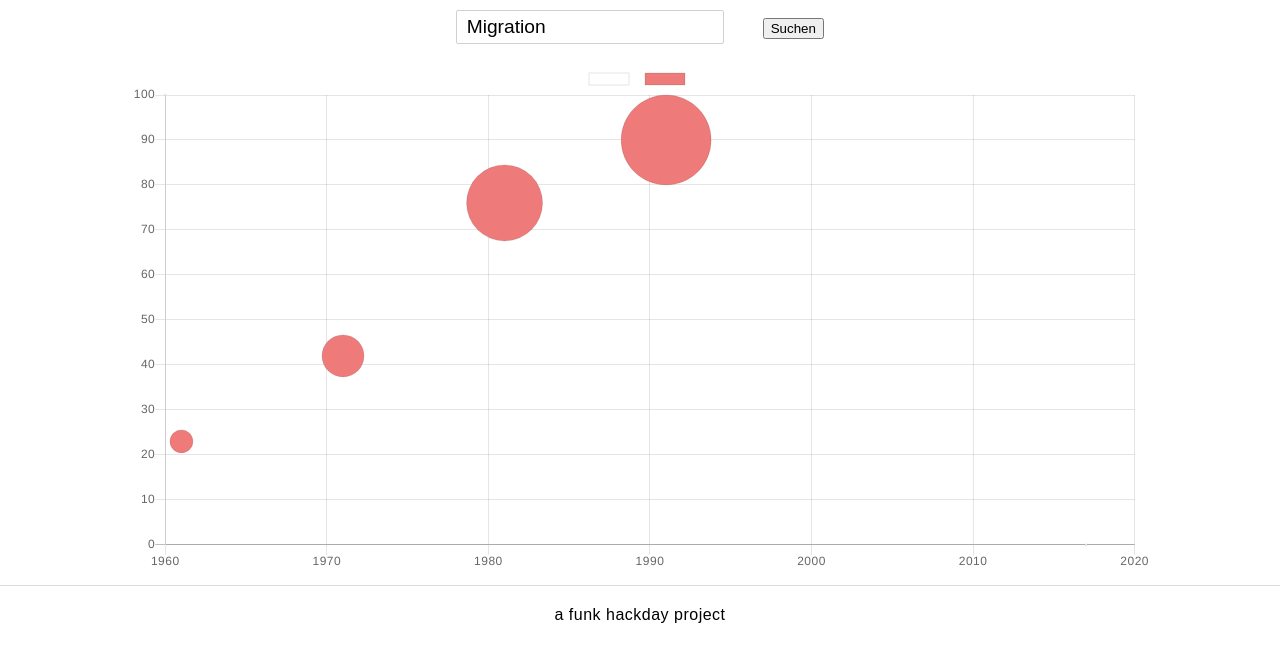
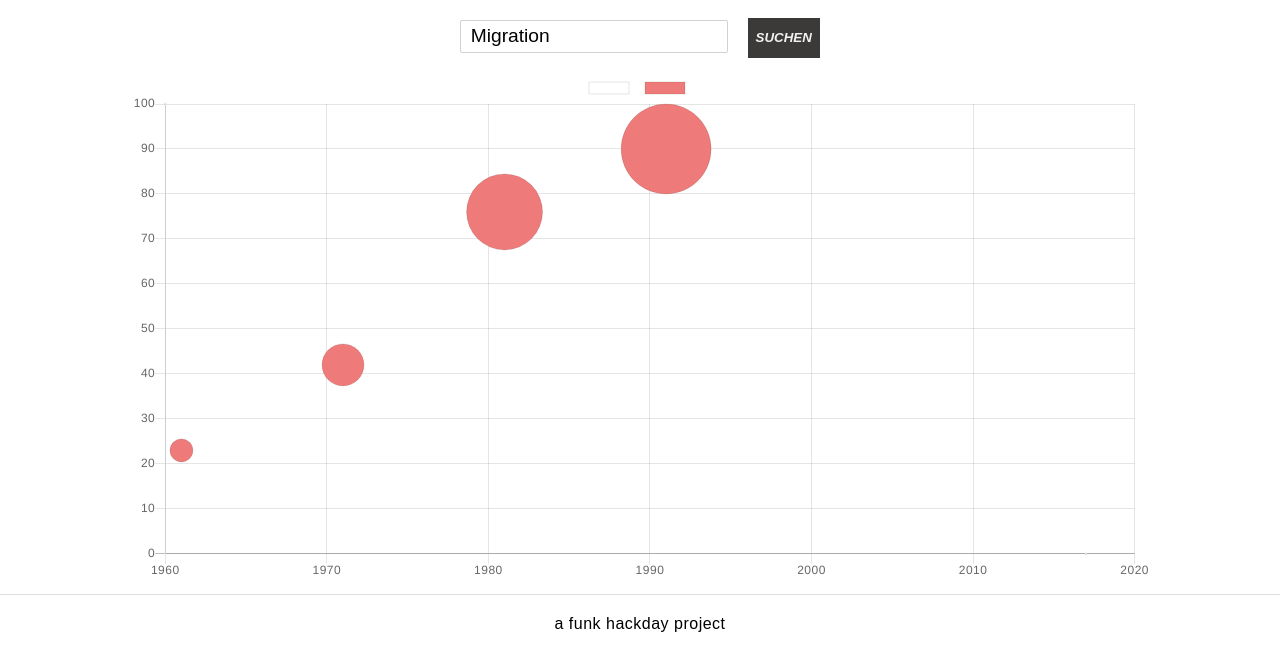
Before and after one commit to dnnsmnstrr/bundesscraper, a Nuxt app in the folder visual/: page / in a window 1280 px wide. Shown: the top 670 px of the page. Built offline with nearby package versions, Linux system fonts and the light colour scheme.

Commit message:
[Visualisation] Styling

```diff
--- a/visual/pages/index.vue
+++ b/visual/pages/index.vue
@@ -1,7 +1,7 @@
 <template>
   <section class="container">
     <input type="text" v-model="query" placeholder="Suchbegriff">
-    <button type="button" v-on:click="search">Suchen</button>
+    <button type="button" v-on:click="search"><i>SUCHEN</i></button>
     <canvas id="myChart" class="canv"></canvas>
   </section>
 </template>
@@ -69,12 +69,22 @@ export default {
 input {
   padding: 0.25em 0.5em;
   margin-bottom: 1em;
-  margin-right: 2em;
+  margin-right: 1em;
+  margin-top: 0.5em;
   border-radius: 2px;
   border-style: solid;
   border-width: 1px;
   border-color: #d4d0d0;
   font-size: 1.2em;
+}
+button {
+  height: 3em;
+  margin-top: -0.5em;
+  border-style: solid;
+  border-color: #3b3a39;
+  background-color: #3b3a39;
+  color: #f2f2f2;
+  font-weight: bold;
 }
 .canv {
   margin: auto;
```
